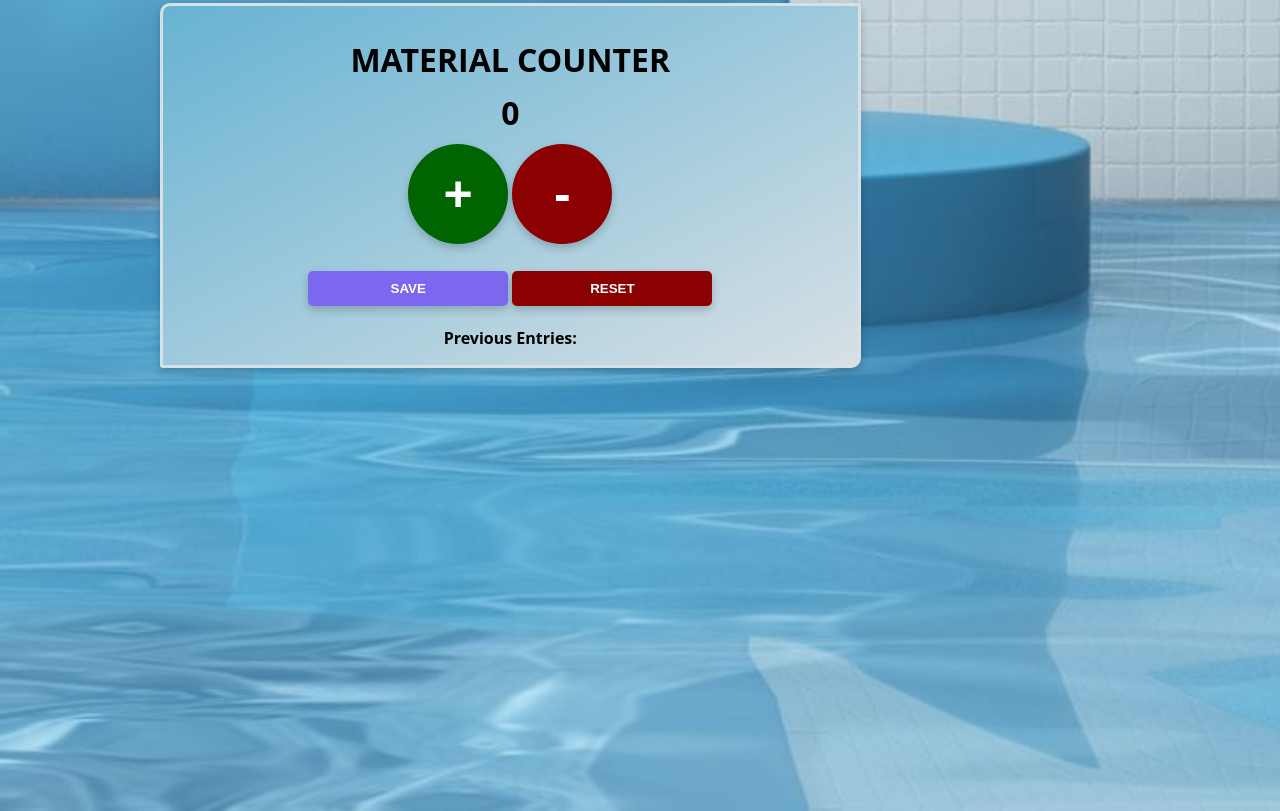
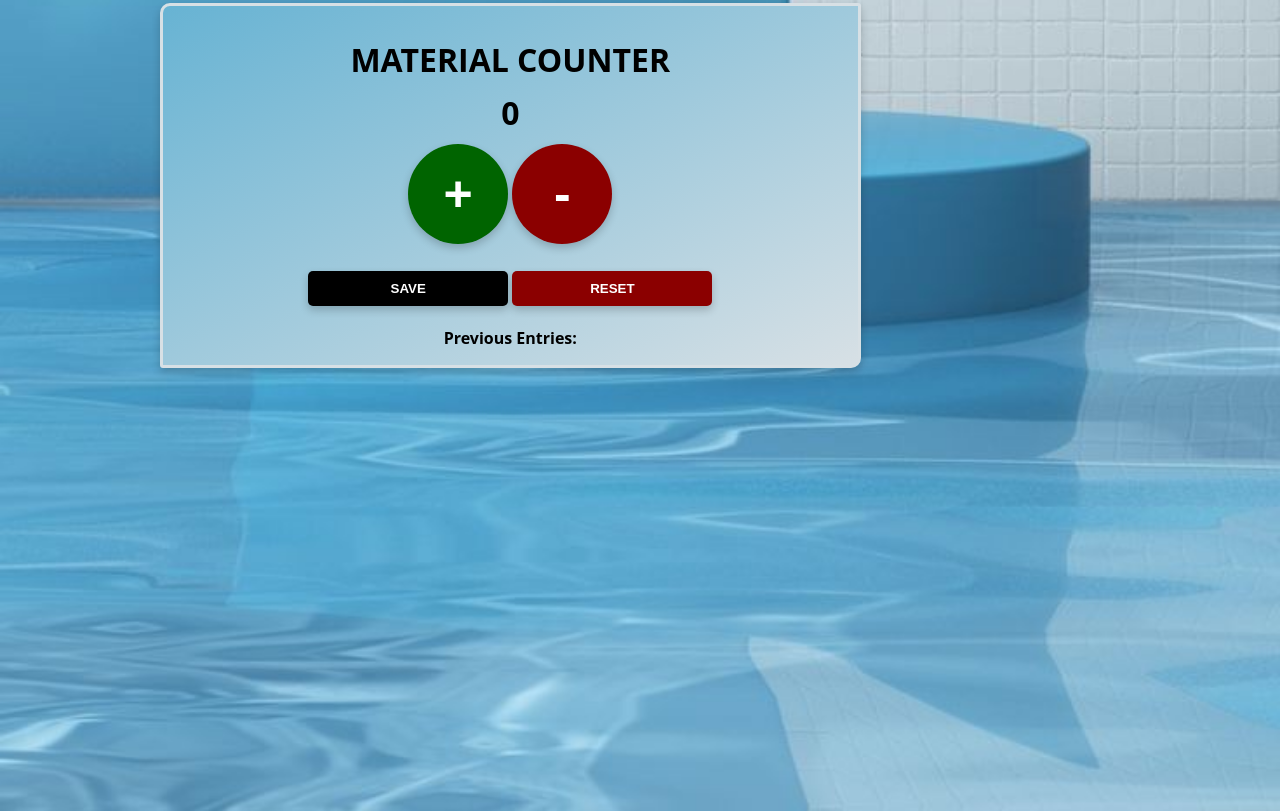
Before and after one commit to castrookoi/My-Material-Counter-App, a plain HTML site: page index.html in a window 1280 px wide. Shown: the part 1135-1946 px from the top of the page. Drawn offline with Linux system fonts and the light colour scheme.

Commit message:
Update index.css

```diff
--- a/index.css
+++ b/index.css
@@ -78,7 +78,7 @@ button {
 
 /* Save Button */
 #save-btn {
-    background: mediumslateblue;
+    background: black;
     box-shadow: 0 4px 8px rgba(0, 0, 0, 0.2); /* Shadow effect */
 }
 
```
